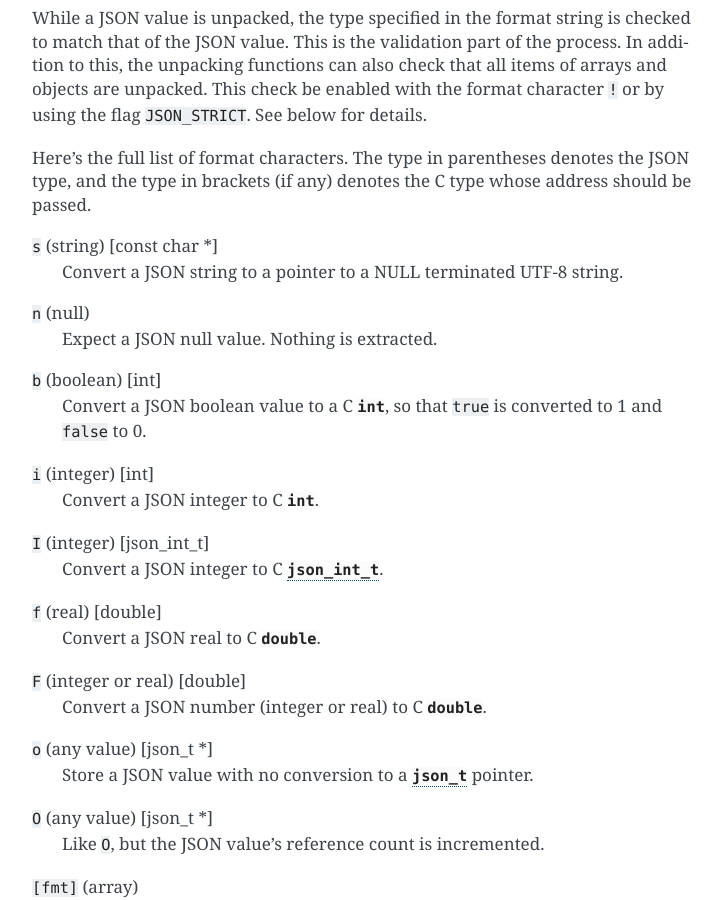
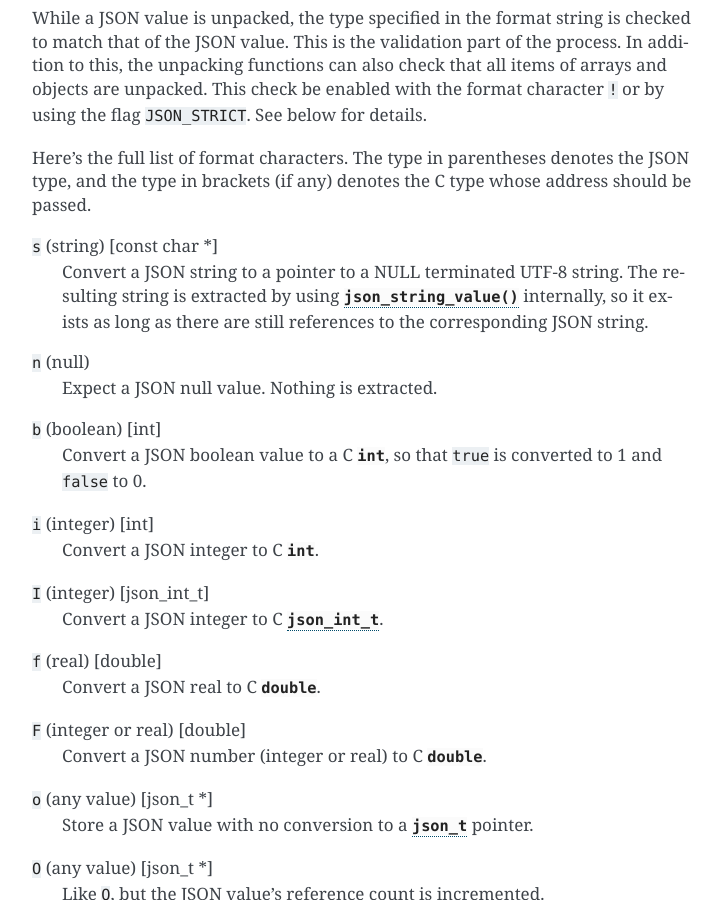
Before and after one commit to akheron/jansson, a Sphinx documentation site: the page built from doc/apiref.rst, in a window 1280 px wide and 900 px high, scrolled down 19981 px. Shown: the whole window, without its empty margins (388-1110 px from the left). Built offline with Sphinx 7.4.7, drawn with Linux system fonts in a browser that asks for light colours.

Commit message:
doc: Clarify the result of 's' format of json_unpack()
Fixes GH-31.

```diff
--- a/doc/apiref.rst
+++ b/doc/apiref.rst
@@ -997,7 +997,9 @@ type whose address should be passed.
 
 ``s`` (string) [const char \*]
     Convert a JSON string to a pointer to a NULL terminated UTF-8
-    string.
+    string. The resulting string is extracted by using
+    :func:`json_string_value()` internally, so it exists as long as
+    there are still references to the corresponding JSON string.
 
 ``n`` (null)
     Expect a JSON null value. Nothing is extracted.
```
